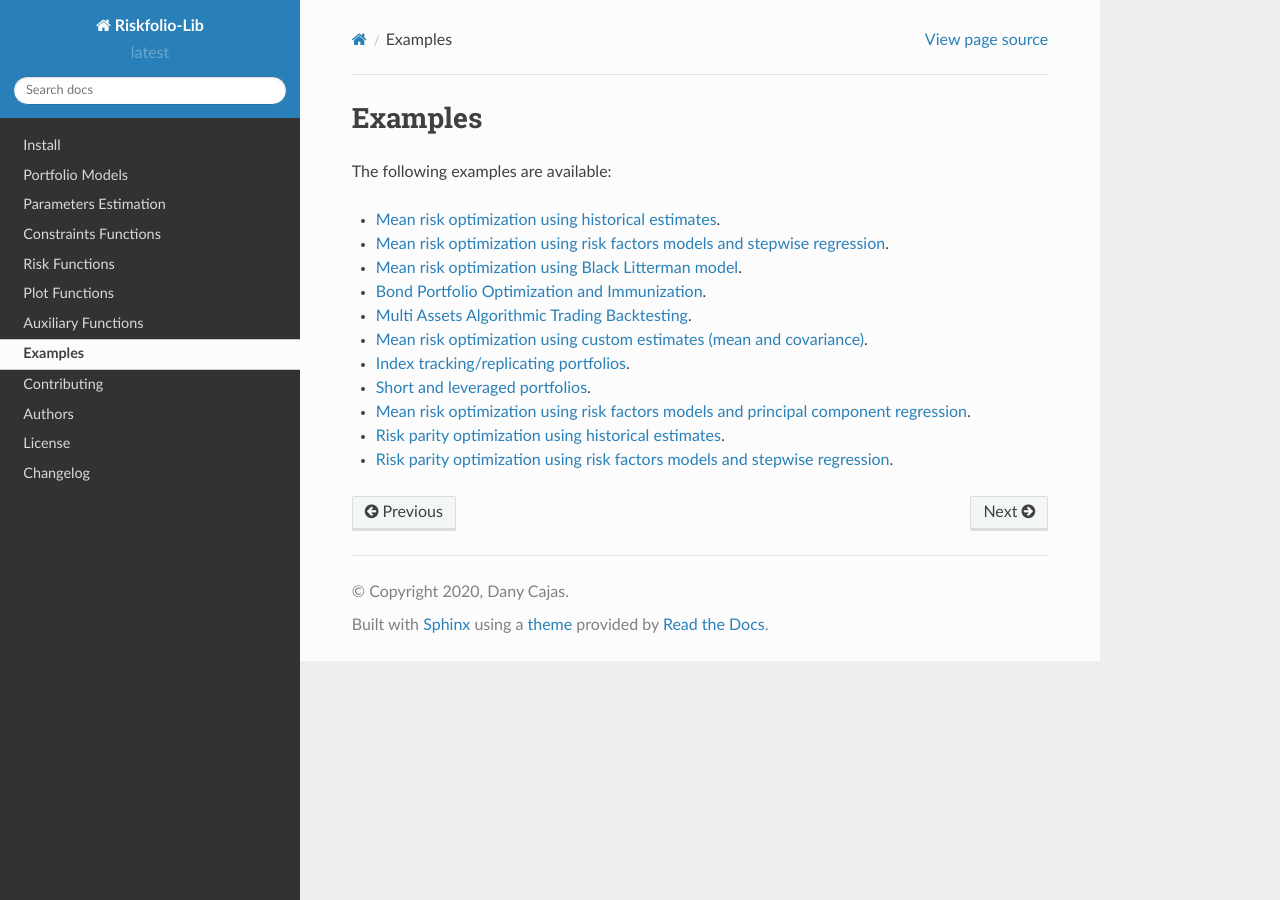
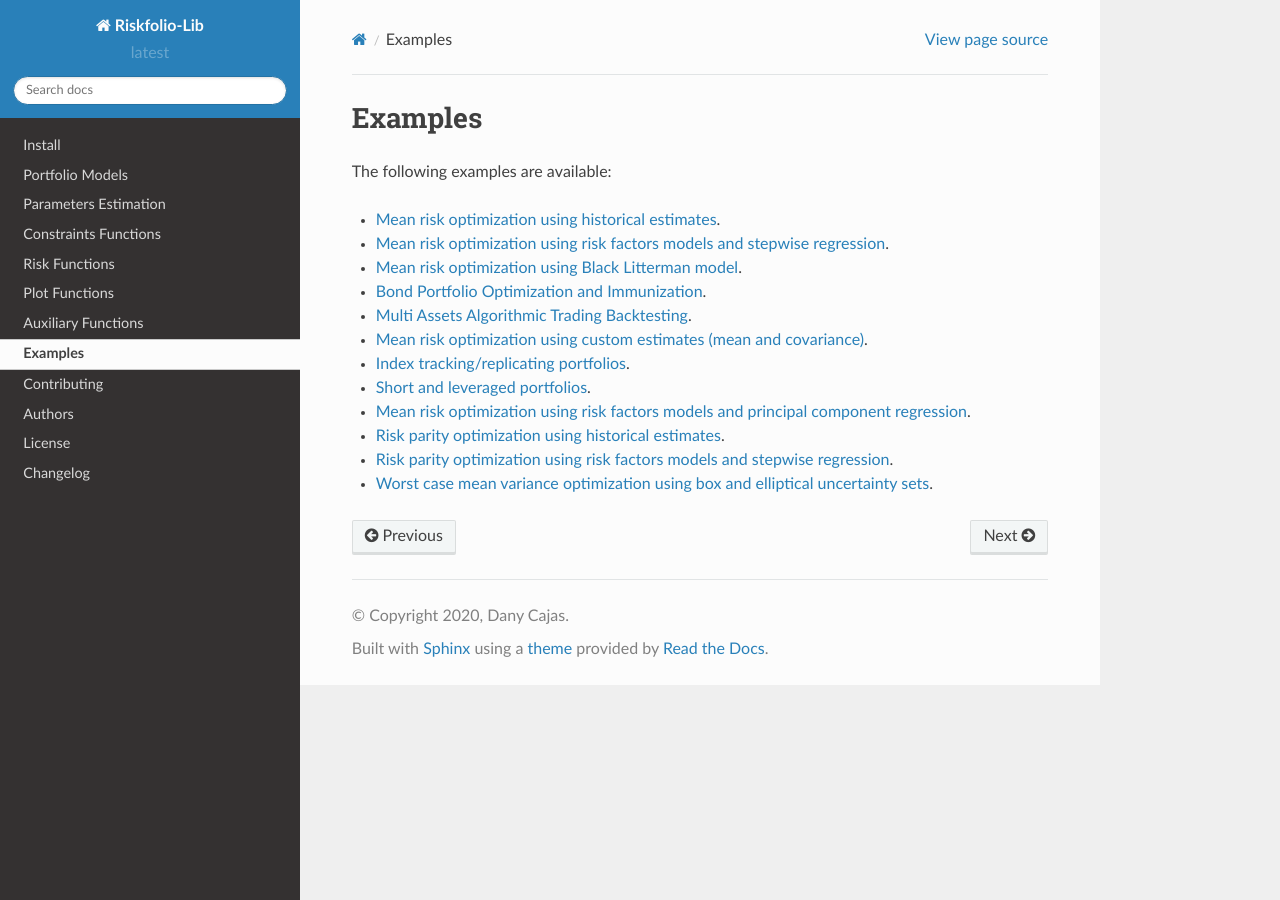
Before and after one commit to dcajasn/Riskfolio-Lib, a Sphinx documentation site: the page built from docs/source/examples.rst, in a window 1280 px wide. Built offline with Sphinx 7.4.7 and the Read the Docs theme 2.0.0, drawn with Linux system fonts in a browser that asks for light colours.

Commit message:
Update docs

```diff
--- a/docs/source/examples.rst
+++ b/docs/source/examples.rst
@@ -15,3 +15,4 @@ The following examples are available:
 * `Mean risk optimization using risk factors models and principal component regression <https://nbviewer.jupyter.org/github/dcajasn/Riskfolio-Lib/blob/master/examples/Tutorial%209.ipynb>`_.
 * `Risk parity optimization using historical estimates <https://nbviewer.jupyter.org/github/dcajasn/Riskfolio-Lib/blob/master/examples/Tutorial%2010.ipynb>`_.
 * `Risk parity optimization using risk factors models and stepwise regression <https://nbviewer.jupyter.org/github/dcajasn/Riskfolio-Lib/blob/master/examples/Tutorial%2011.ipynb>`_.
+* `Worst case mean variance optimization using box and elliptical uncertainty sets <https://nbviewer.jupyter.org/github/dcajasn/Riskfolio-Lib/blob/master/examples/Tutorial%2012.ipynb>`_.
```
